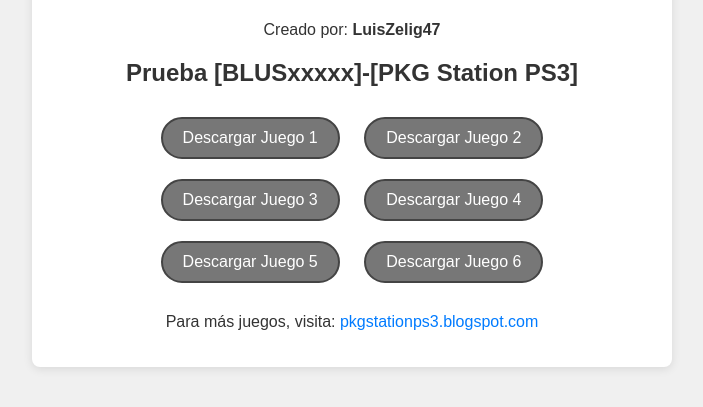
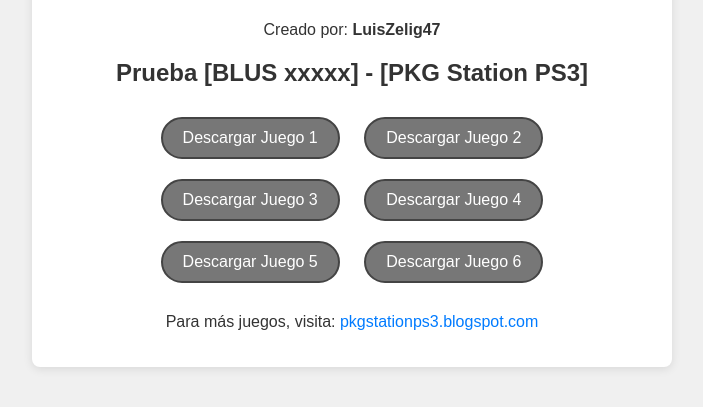
Before and after one commit to LuisZelig47/La-leyenda-del-noob-que-se-convirtio-en-Rey, a plain HTML site: page index.html in a window 1280 px wide. Shown: the part 129-536 px from the top of the page, without its empty margins (288-991 px from the left). Drawn offline with Linux system fonts and the light colour scheme.

Commit message:
index.html

```diff
--- a/index.html
+++ b/index.html
@@ -11,7 +11,7 @@
         <h1>Repositorio de Juegos PS3</h1>
         <p>Creado por: <strong>LuisZelig47</strong></p>
 
-            <h2>Prueba [BLUSxxxxx]-[PKG Station PS3]</h2>
+            <h2>Prueba [BLUS xxxxx] - [PKG Station PS3]</h2>
         <div class="button-container">
             <a href="https://example.com/juego1" class="button">Descargar Juego 1</a>
             <a href="https://example.com/juego2" class="button">Descargar Juego 2</a>
```
